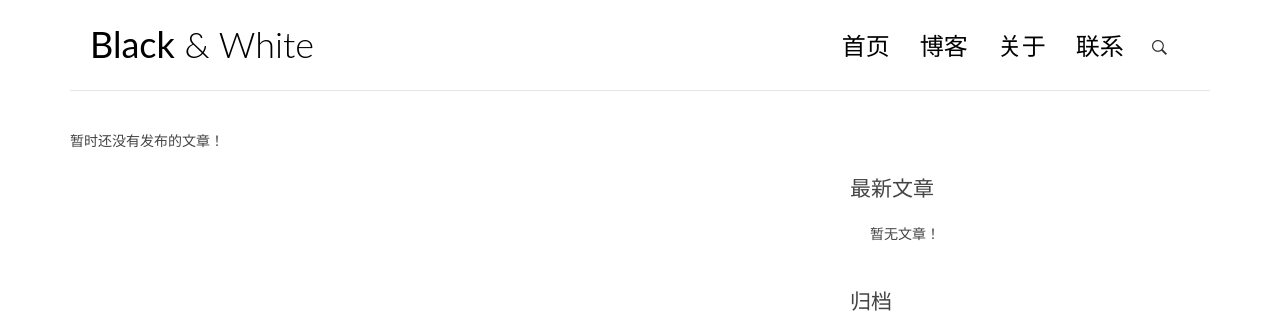
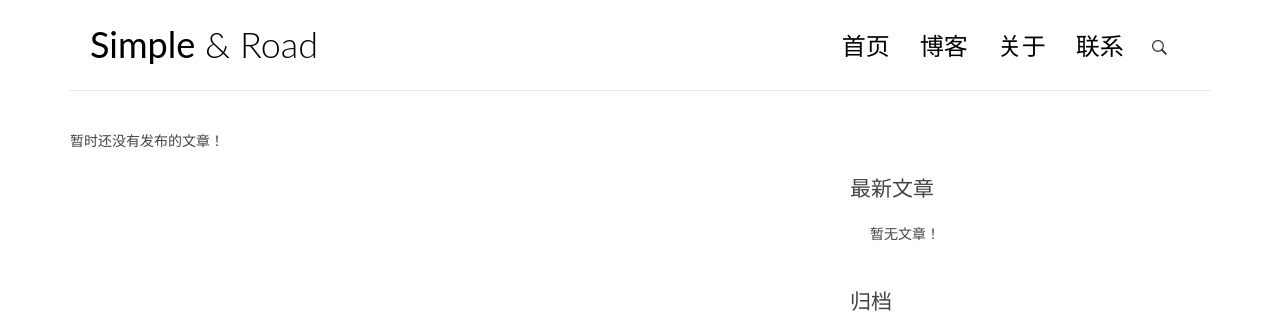
Before and after one commit to Tesp/blogRes, a Django app: page / in a window 1280 px wide. Shown: the top 315 px of the page. Run offline with Django 3.2, Linux system fonts and the light colour scheme; data that the repository does not hold is empty; some libraries are stand-ins or nearby versions.

Commit message:
修改ui

```diff
--- a/blogproject/settings.py
+++ b/blogproject/settings.py
@@ -114,7 +114,8 @@ USE_TZ = True
 # https://docs.djangoproject.com/en/1.10/howto/static-files/
 
 STATIC_URL = '/static/'
-
+# 加入下面的配置
+STATIC_ROOT = os.path.join(BASE_DIR, 'static')
 # django-haystack
 HAYSTACK_CONNECTIONS = {
     'default': {
--- a/templates/base.html
+++ b/templates/base.html
@@ -35,7 +35,7 @@
         <div class="row">
             <div class="col-md-4 col-sm-5 col-xs-8">
                 <div class="logo">
-                    <h1><a href="{% url 'blog:index' %}"><b>Black</b> &amp; White</a></h1>
+                    <h1><a href="{% url 'blog:index' %}"><b>Simple</b> &amp; Road</a></h1>
                 </div>
             </div><!-- col-md-4 -->
             <div class="col-md-8 col-sm-7 col-xs-4">
```
